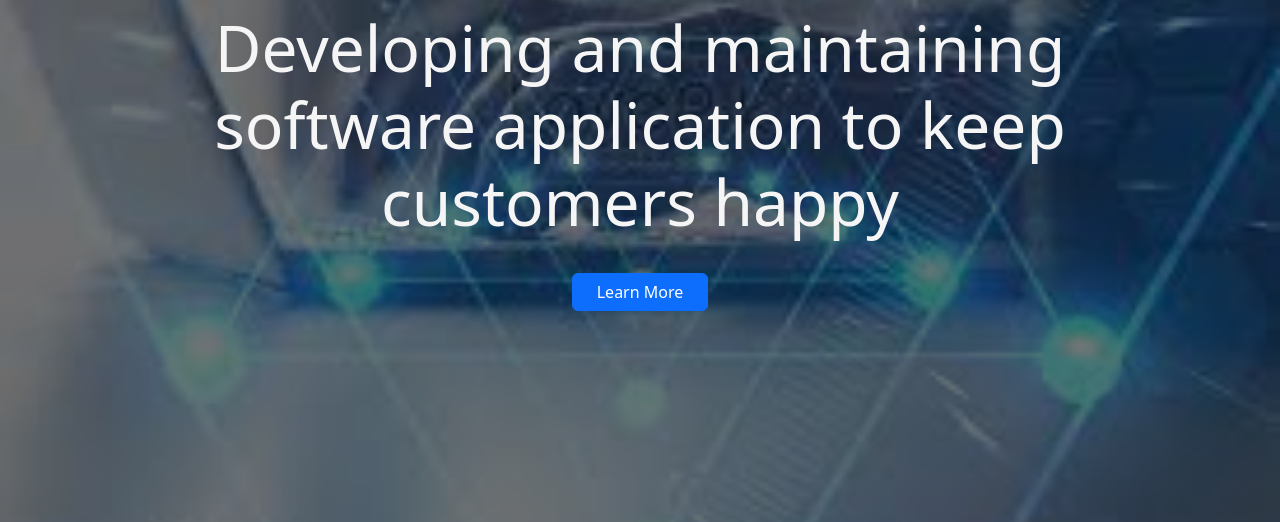
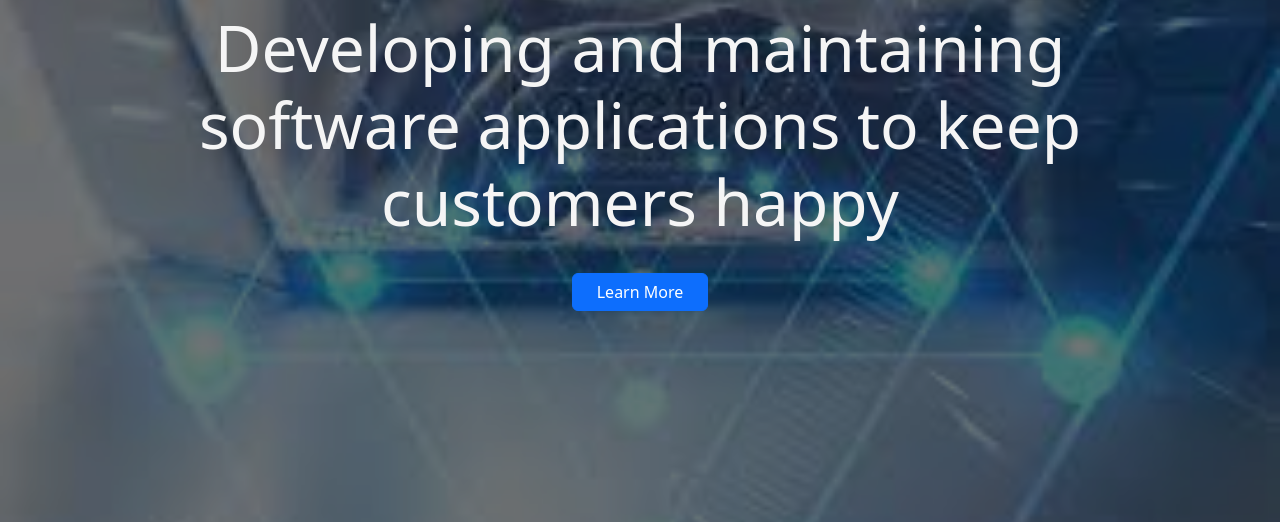
Before and after one commit to SaeedSalimBaswagi/SaeedSalimBaswagi.github.io, a plain HTML site: page index.html in a window 1280 px wide. Shown: the part 278-800 px from the top of the page. Drawn offline with Linux system fonts and the light colour scheme.

Commit message:
Update index.html
change application to applications

```diff
--- a/index.html
+++ b/index.html
@@ -55,7 +55,7 @@
       <div class="table-cell">
         <div class="container">
           <p class="display-3 color-d">Software Engineer:</p>
-          <p class="display-3 color-d">Developing and maintaining software application to keep customers happy</p>
+          <p class="display-3 color-d">Developing and maintaining software applications to keep customers happy</p>
           <p class="pt-3"><a class="btn btn-primary btn js-scroll px-4" href="#about" role="button">Learn More</a></p>
         </div>
       </div>
```
